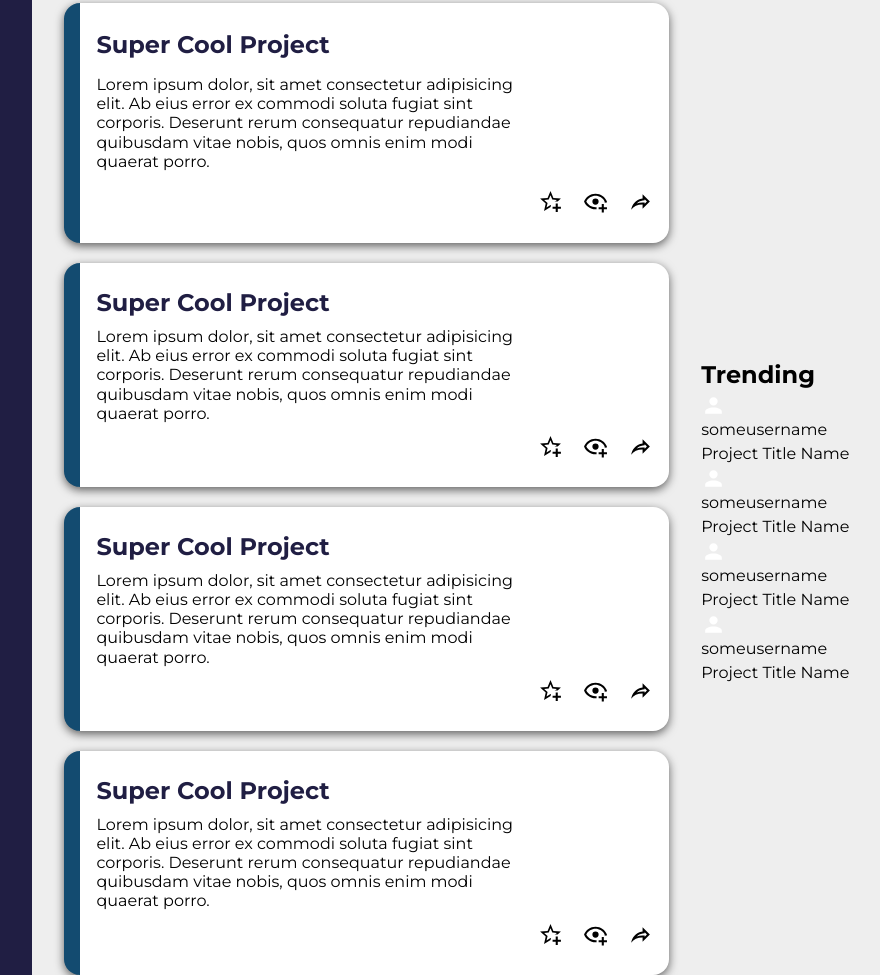
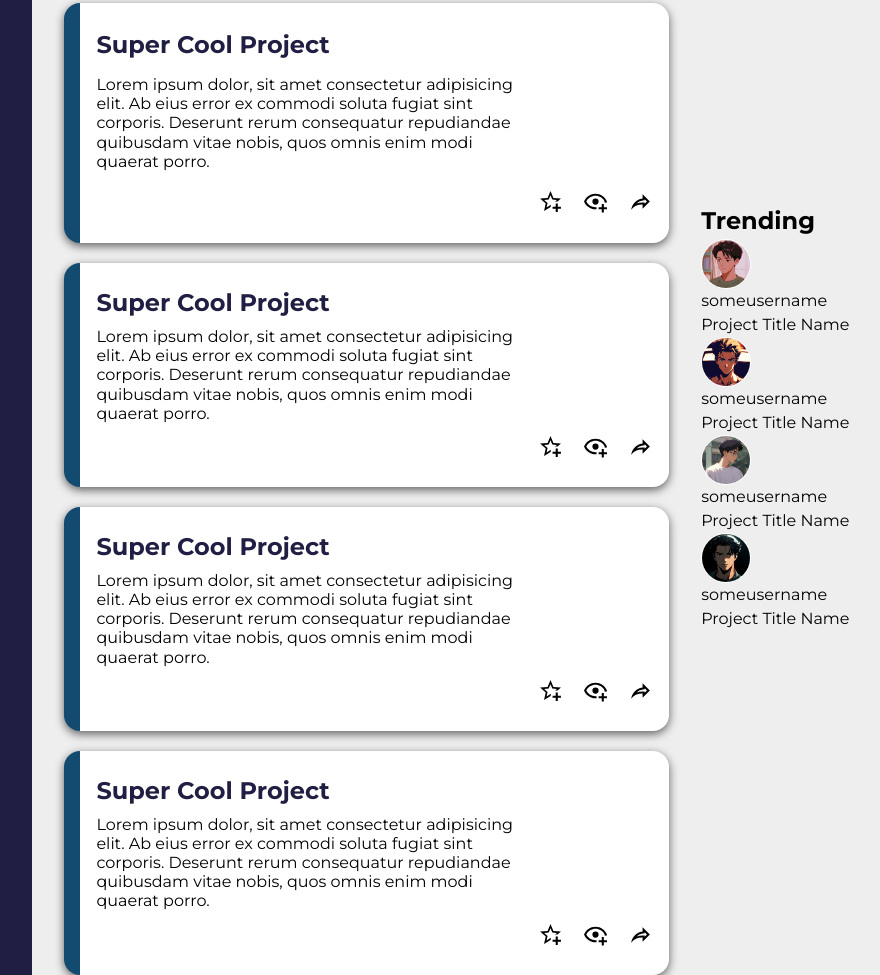
Before and after one commit to StewardRighteous/top-admin-dashboard, a plain HTML site: page index.html in a window 1280 px wide. Shown: the part 745-1720 px from the top of the page, without its empty margins (261-1141 px from the left). Drawn offline with Linux system fonts and the light colour scheme; a web font is replaced by a local one.

Commit message:
supply dummy images for profiles

```diff
--- a/css/style.css
+++ b/css/style.css
@@ -15,6 +15,13 @@ img[src$=".svg"]{
     height: 25px;
     width: 25px;
     filter: invert(1);
+}
+
+img[src$=".jpeg"]{
+    height: 50px;
+    width: 50px;
+    border-radius: 100%;
+    border: 1px solid white;
 }
 
 body{
@@ -218,7 +225,7 @@ body{
 /* -----content----- */
 .content{
     display: grid;
-    grid-template: 1.5fr 1fr / 3fr 1fr ;
+    grid-template: 1fr 1fr / 3fr 1fr ;
     grid-template-areas:
         "projects announcement"
         "projects trending";
--- a/index.html
+++ b/index.html
@@ -97,7 +97,7 @@
             </div>
             <div class="user-welcome-board">
                 <div class="logo">
-                    <img src="svg/dashboard/account.svg" alt="user-profile">
+                    <img src="profile-pictures/6.jpeg" alt="user-profile">
                 </div>
                 <div class="username">
                     <p>Hi There!</p>
@@ -204,28 +204,28 @@
                 <h2>Trending</h2>
                 <div class="trend-accounts-card">
                     <div class="icon">
-                        <img src="svg/dashboard/account.svg" alt="">
+                        <img src="profile-pictures/2.jpeg" alt="">
                     </div>
                     <div class="username">someusername</div>
                     <div class="project-name">Project Title Name</div>
                 </div>
                 <div class="trend-accounts-card">
                     <div class="icon">
-                        <img src="svg/dashboard/account.svg" alt="">
+                        <img src="profile-pictures/3.jpeg" alt="">
                     </div>
                     <div class="username">someusername</div>
                     <div class="project-name">Project Title Name</div>
                 </div>
                 <div class="trend-accounts-card">
                     <div class="icon">
-                        <img src="svg/dashboard/account.svg" alt="">
+                        <img src="profile-pictures/4.jpeg" alt="">
                     </div>
                     <div class="username">someusername</div>
                     <div class="project-name">Project Title Name</div>
                 </div>
                 <div class="trend-accounts-card">
                     <div class="icon">
-                        <img src="svg/dashboard/account.svg" alt="">
+                        <img src="profile-pictures/5.jpeg" alt="">
                     </div>
                     <div class="username">someusername</div>
                     <div class="project-name">Project Title Name</div>
```
Also changed, not shown: profile-pictures/1.jpeg (added), profile-pictures/2.jpeg (added), profile-pictures/3.jpeg (added), profile-pictures/4.jpeg (added), profile-pictures/5.jpeg (added), profile-pictures/6.jpeg (added).
